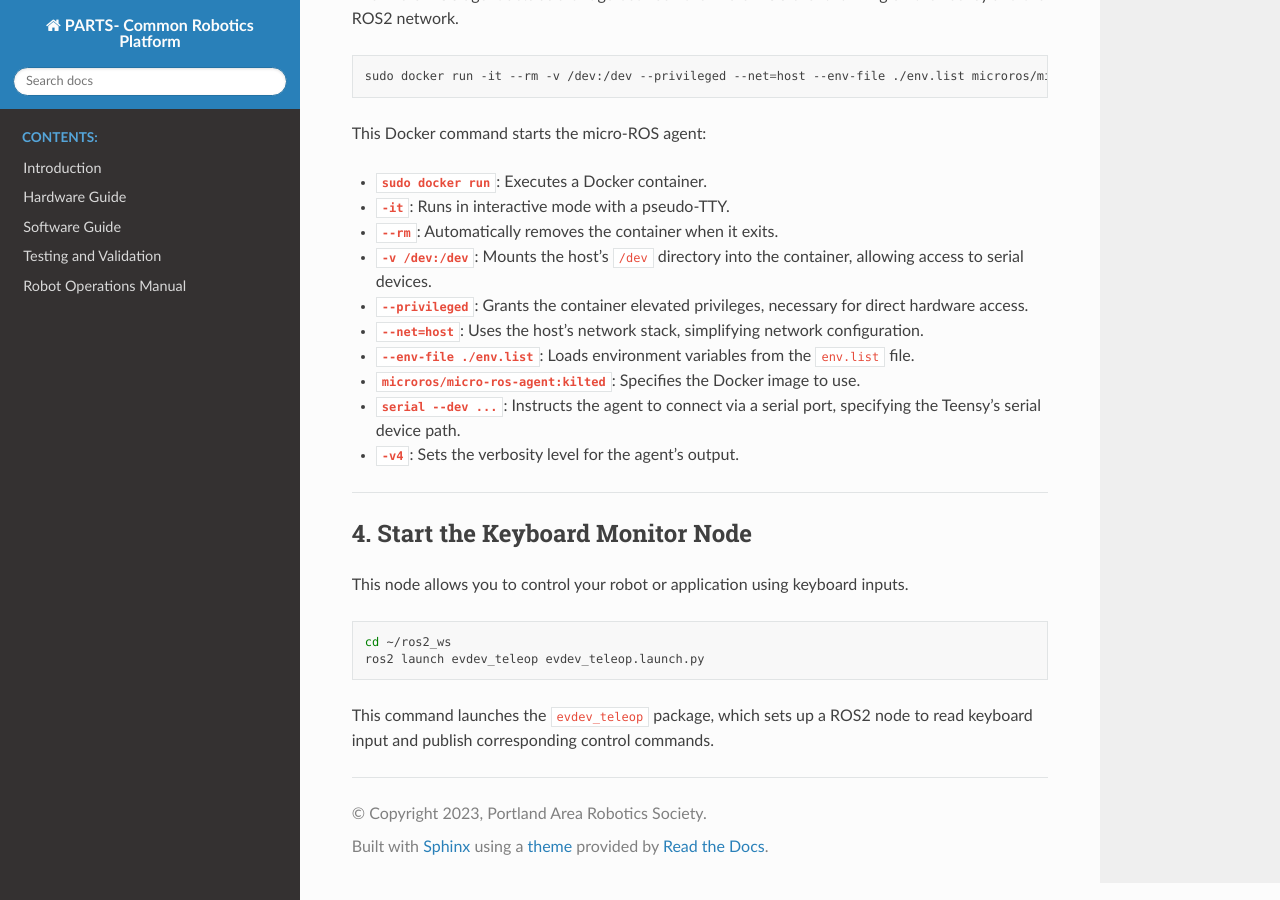
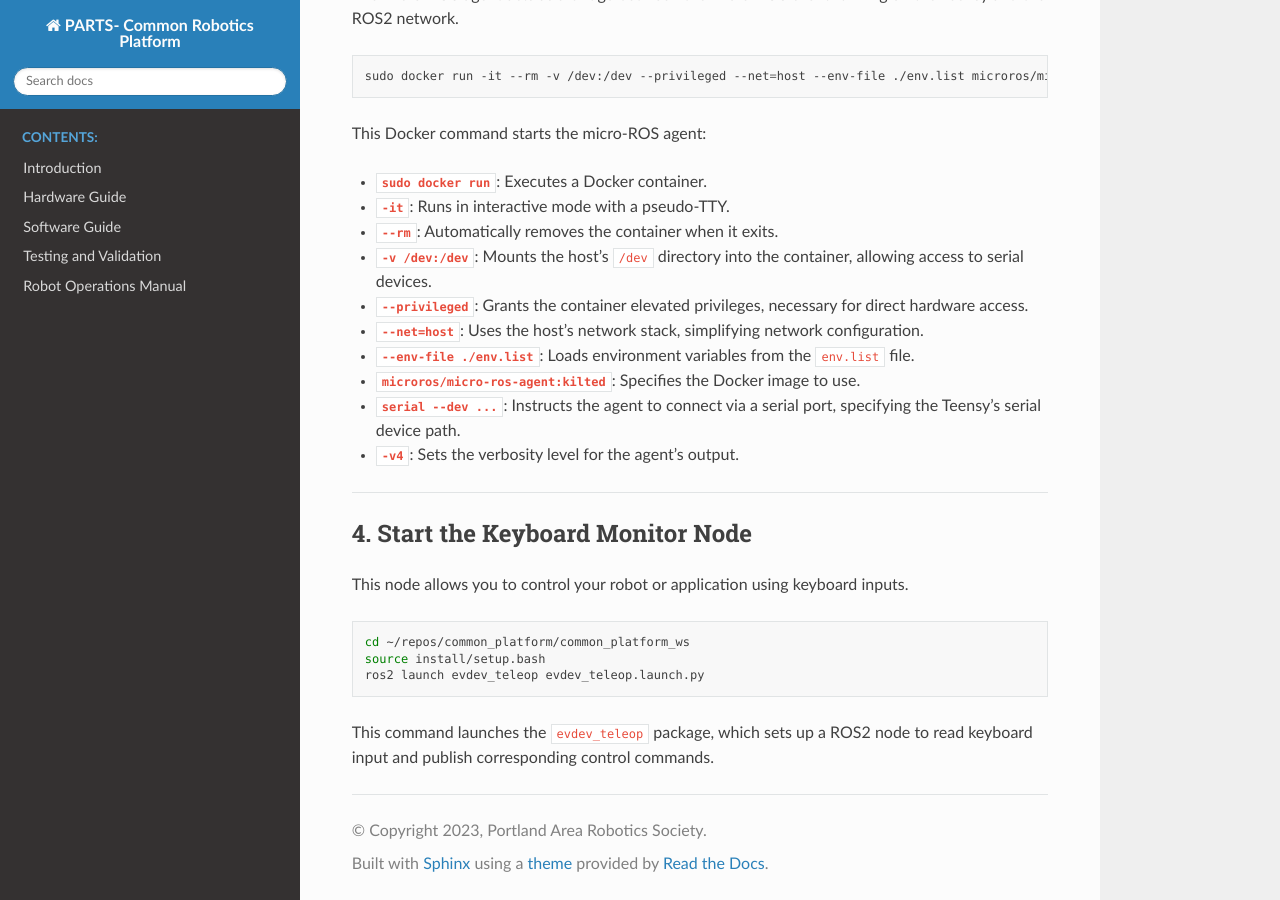
Before and after one commit to RoseCityRobotics/common_platform, a Sphinx documentation site: the page built from docs/source/operations/daily_operations/KeyboardTeleop.md, in a window 1280 px wide and 900 px high, scrolled down 1487 px. Built offline with Sphinx 7.4.7 and the Read the Docs theme 3.1.0, drawn with Linux system fonts in a browser that asks for light colours.

Commit message:
updated teleop instructions

````diff
--- a/docs/source/operations/daily_operations/KeyboardTeleop.md
+++ b/docs/source/operations/daily_operations/KeyboardTeleop.md
@@ -81,7 +81,8 @@ This Docker command starts the micro-ROS agent:
 This node allows you to control your robot or application using keyboard inputs.
 
 ```bash
-cd ~/ros2_ws
+cd ~/repos/common_platform/common_platform_ws
+source install/setup.bash
 ros2 launch evdev_teleop evdev_teleop.launch.py
 ```
 
````
